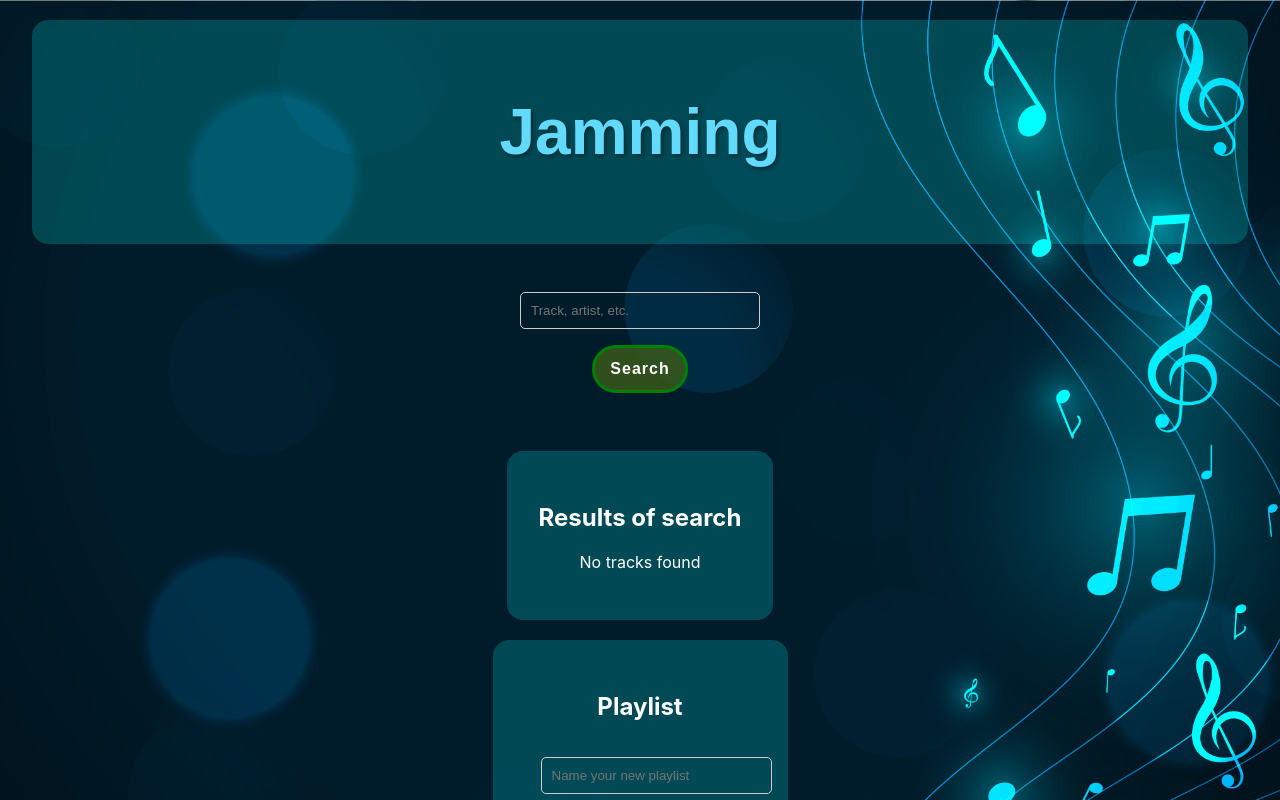
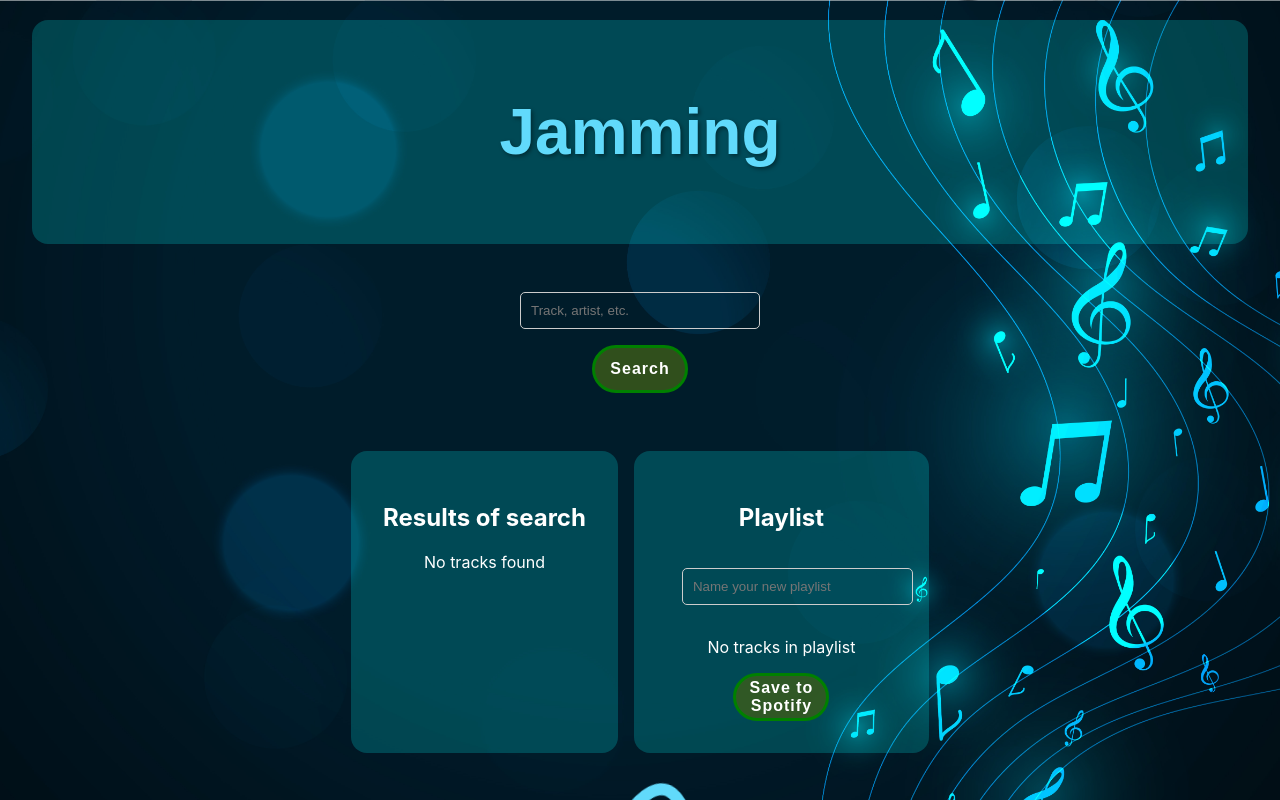
Before and after one commit to fromDreamToGoal/jamming, a React (Create React App) app: page / in a window 1280 px wide. Shown: the top 800 px of the page. Built offline with nearby package versions, Linux system fonts and the light colour scheme.

Commit message:
updated the display of components for the user

```diff
--- a/src/App.css
+++ b/src/App.css
@@ -1,5 +1,11 @@
 .App {
   text-align: center;
+}
+
+.box-result {
+  display: flex;
+  justify-content: space-evenly;
+  gap: 1rem;
 }
 
 .App-logo {
--- a/src/App.js
+++ b/src/App.js
@@ -30,8 +30,10 @@ function App() {
       <main className="App-body">
         <Header />
         <SearchBar setTracks={setTracks} setAccessToken={handleSetAccessToken} />
-        <TrackList tracks={tracks} addToPlaylist={addToPlaylist} />
-        <Playlist playlist={playlist} removeFromPlaylist={removeFromPlaylist} accessToken={accessToken} />
+        <div className='box-result'>
+          <TrackList tracks={tracks} addToPlaylist={addToPlaylist} />
+          <Playlist playlist={playlist} removeFromPlaylist={removeFromPlaylist} accessToken={accessToken} />
+        </div>
         <img src={logo} className="App-logo" alt="logo" />
       </main>
     </div>
--- a/src/components/tracklist/tracklist.css
+++ b/src/components/tracklist/tracklist.css
@@ -1,9 +1,3 @@
-.box-result {
-    display: flex;
-    justify-content: space-evenly;
-    gap: 1rem;
-}
-
 .track-list {
     margin-top: 20px;
     background-color: hsla(180, 100%, 50%, 0.2);
```
